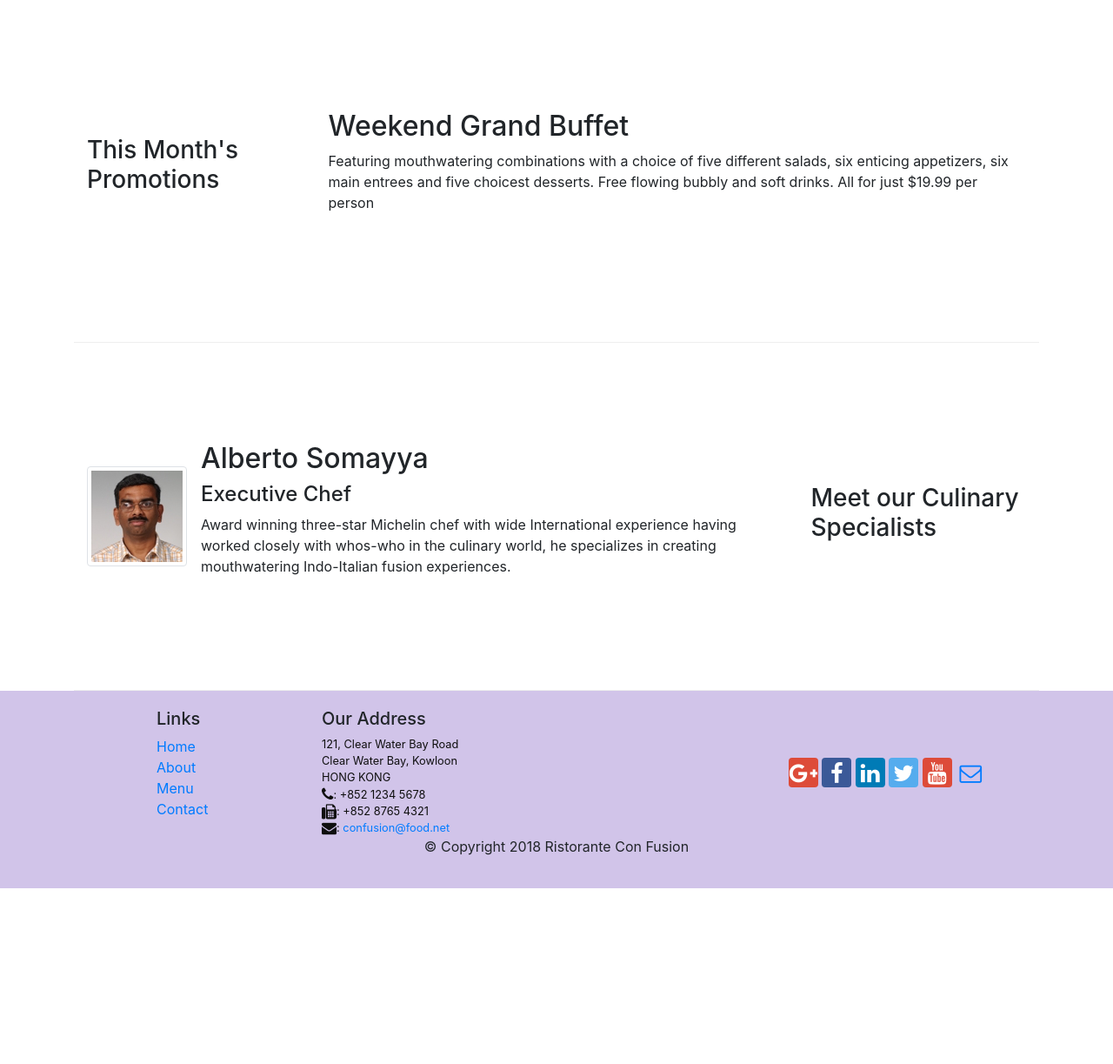
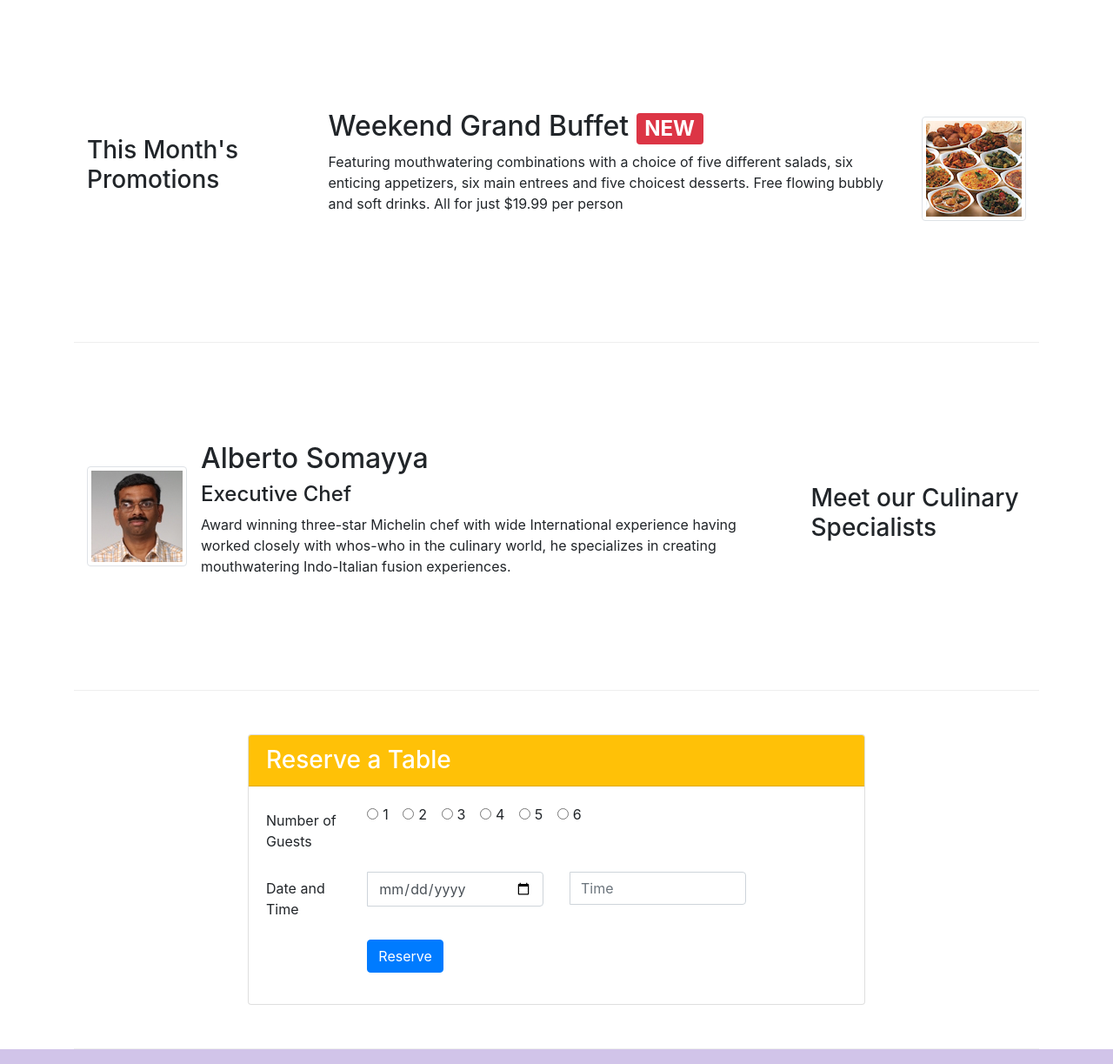
Before and after one commit to pragyajeet-c/RestaurantWebUI, a website: page index.html in a window 1280 px wide. Shown: the part 740-1963 px from the top of the page at 87% size. Before the commit the page ends 1761 px from the top, so only its background shows below. Drawn offline with nearby package versions, Linux system fonts and the light colour scheme.

Commit message:
Assignment 2

```diff
--- a/index.html
+++ b/index.html
@@ -39,12 +39,15 @@
     <header class="jumbotron">
         <div class="container">
             <div class="row row-header">
-                <div class="col-12 col-sm-6">
+                <div class="col-12 col-sm-6 align-self-center">
                     <h1>Ristorante con Fusion</h1>
                     <p>We take inspiration from the World's best cuisines, and create a unique fusion experience. Our lipsmacking creations will tickle your culinary senses!</p>
                 </div>
-                <div class="col-12 col-sm align-self-center">
+                <div class="col-12 col-sm-3 align-self-center">
                     <img src="img/logo.png" class="img-fluid">
+                </div>
+                <div class="col-12 col-sm-3 align-self-center">
+                    <a class="btn btn-warning btn-block btn-primary btn-lg" href="#reservationForm" role="button">Reserve Table</a>
                 </div>
             </div>
         </div>
@@ -72,13 +75,19 @@
 
 
         <div class="row row-content align-items-center">
-            <div class="col-12 col-sm-4 order-sm-first col-md-3">
-                <h3>This Month's Promotions</h3>
-            </div>
-            <div class="col col-sm col-md">
-                <h2>Weekend Grand Buffet</h2>
-                <p class="d-none d-sm-block">Featuring mouthwatering combinations with a choice of five different salads, six enticing appetizers, six main entrees and five choicest desserts. Free flowing bubbly and soft drinks. All for just $19.99 per person </p>
-            </div>
+                <div class="col-12 col-sm-4 order-sm-first col-md-3">
+                    <h3>This Month's Promotions</h3>
+                </div>
+                <div class="col order-sm-first col-sm col-md">
+                    <div class="media">
+                        <div class="media-body">
+                            <h2 class="mt-0">Weekend Grand Buffet <span class="badge badge-danger">NEW</span></h2>
+                            <p class="d-none d-sm-block">Featuring mouthwatering combinations with a choice of five different salads, six enticing appetizers, six main entrees and five choicest desserts. Free flowing bubbly and soft drinks. All for just $19.99 per person </p>
+                        </div>
+                        <img class="d-flex ml-3 img-thumbnail align-self-center"
+                             src="img/buffet.png" alt="Buffet">
+                    </div>
+                </div>
         </div>
 
         <div class="row row-content align-items-center">
@@ -97,6 +106,67 @@
                             whos-who in the culinary world, he specializes in
                             creating mouthwatering Indo-Italian fusion experiences.
                             </p>
+                    </div>
+                </div>
+            </div>
+        </div>
+
+        <div id="reservationForm" class="row row-content align-items-center" >
+            <div class="col-12 offset-0 col-md-8 offset-md-2">
+                <div class="card">
+                    <h3 class="card-header bg-warning text-white">Reserve a Table</h3>
+                    <div class="card-body">
+                        <form>
+                            <div class="form-group row">
+                                <label for="nbGuests" class="col-md-2 col-form-label">Number of Guests</label>
+                                <div class="col-md-10">
+                                    <div class="form-check form-check-inline">
+                                        <input class="form-check-input" type="radio" name="inlineRadioOptions" id="inlineRadio1" value="option1">
+                                        <label class="form-check-label" for="inlineRadio1">1</label>
+                                    </div>
+                                    <div class="form-check form-check-inline">
+                                        <input class="form-check-input" type="radio" name="inlineRadioOptions" id="inlineRadio2" value="option2">
+                                        <label class="form-check-label" for="inlineRadio1">2</label>
+                                    </div>
+                                    <div class="form-check form-check-inline">
+                                        <input class="form-check-input" type="radio" name="inlineRadioOptions" id="inlineRadio3" value="option3">
+                                        <label class="form-check-label" for="inlineRadio1">3</label>
+                                    </div>
+                                    <div class="form-check form-check-inline">
+                                        <input class="form-check-input" type="radio" name="inlineRadioOptions" id="inlineRadio4" value="option4">
+                                        <label class="form-check-label" for="inlineRadio1">4</label>
+                                    </div>
+                                    <div class="form-check form-check-inline">
+                                        <input class="form-check-input" type="radio" name="inlineRadioOptions" id="inlineRadio5" value="option5">
+                                        <label class="form-check-label" for="inlineRadio1">5</label>
+                                    </div>
+                                    <div class="form-check form-check-inline">
+                                        <input class="form-check-input" type="radio" name="inlineRadioOptions" id="inlineRadio6" value="option6">
+                                        <label class="form-check-label" for="inlineRadio1">6</label>
+                                    </div>
+                                </div>
+                            </div>
+                            <div class="form-group row">
+                                <label for="datetime" class="col-md-2 col-form-label">Date and Time</label>
+                                <div class="col-md-4">
+                                    <div class="input-group">
+                                        <span class="input-group-addon"></span>
+                                        <input class="form-control" type="date" name="dateBooking" value="" placeholder="Date">
+                                    </div>
+                                </div>
+                                <div class="col-md-4">
+                                    <div class="input-group">
+                                        <span class="input-group-addon"></span>
+                                        <input class="form-control" type="hour" name="hourBooking" value="" placeholder="Time">
+                                    </div>
+                                    </div>
+                                </div>
+                                <div class="form-group row">
+                                    <div class="offset-md-2 col-md-10">
+                                        <button type="submit" class="btn btn-primary">Reserve</button>
+                                    </div>
+                                </div>
+                        </form>
                     </div>
                 </div>
             </div>
```
